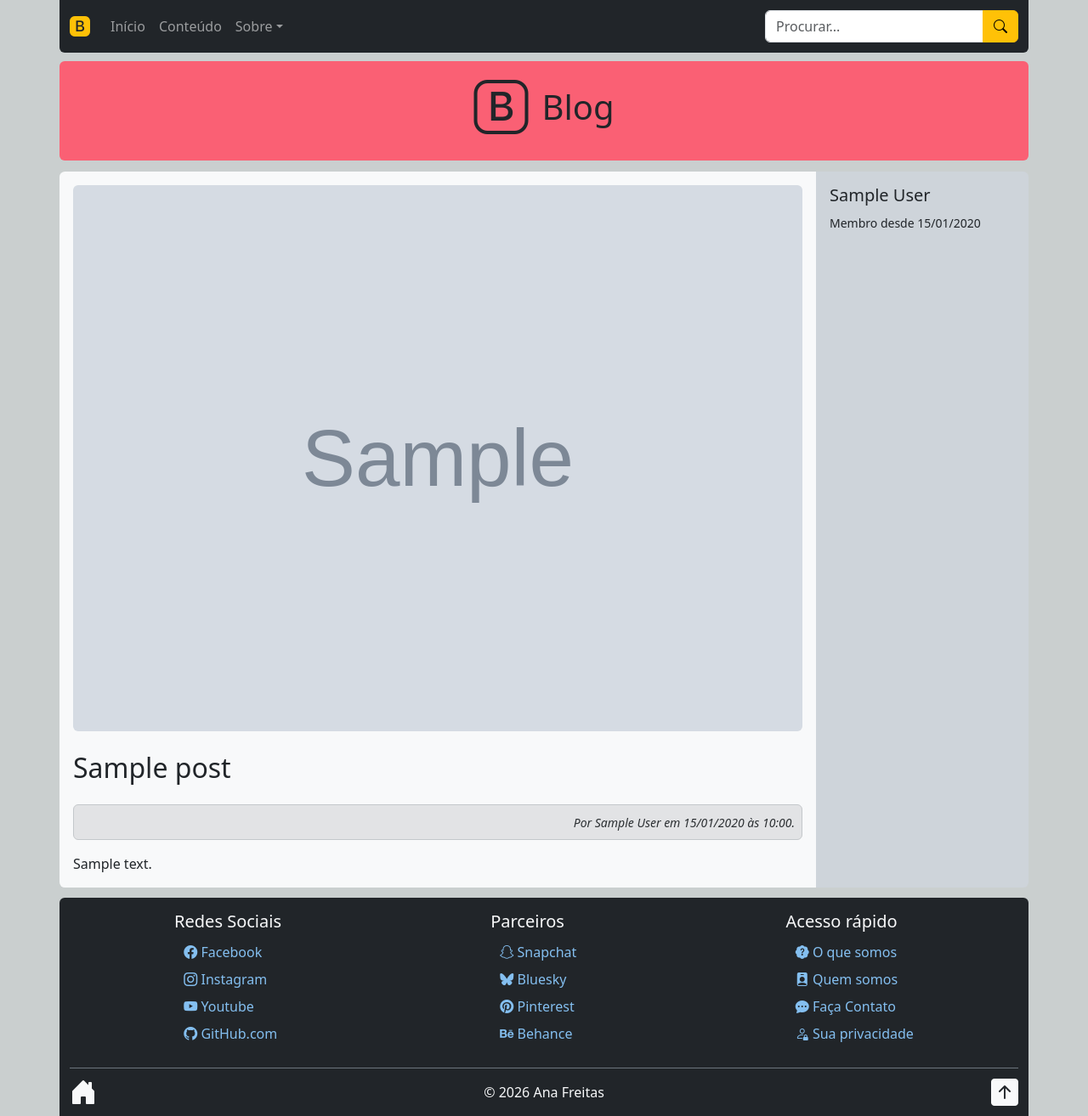
After one commit to Aneleh22/blog, a Django app: page /post/1/ in a window 1280 px wide. The commit adds this page. Shown: the whole page at 85% size. Run offline with Django 5.2, Linux system fonts and the light colour scheme; tables that the repository leaves empty hold one stand-in row (values such as "Sample post"); grey boxes marked "Sample" are stand-in pictures.

Commit message:
css e exibindo os post

```diff
--- /dev/null
+++ b/blog/static/css/style.css
@@ -0,0 +1,19 @@
+a { color: steelblue; text-decoration: none; }
+a:hover { color: rgb(248, 132, 190); }
+
+        body { background-color: rgb(202, 207, 207); }
+        .navbar-brand { font-size: 1.5rem; }
+        body>header { background-color: rgb(250, 96, 116); margin-top: 4.5rem; }
+        body>header i { font-size: 4rem; }
+        body>main { margin-top: .8rem; }
+        body>footer { margin-top: .7rem; }
+        .footer-top a { color: rgb(132, 191, 240); text-decoration: none; margin-left: .7rem; }
+        .footer-top a:hover { color: var(--bs-warning); }
+        .footer-botton a { color: var(--bs-light); }
+        .footer-botton a:hover { color: var(--bs-warning); }
+        .main-article-section { border-radius: .4rem .4rem 0 0; }
+        .main-aside { border-radius: 0 0 .4rem .4rem; }
+        @media screen and (min-width: 768px) {
+            .main-aside { min-width: 250px; max-width: 250px; border-radius: 0 .4rem .4rem 0; }
+            .main-article-section { border-radius: .4rem 0 0 .4rem; }
+        }
--- a/blog/templates/_base.html
+++ b/blog/templates/_base.html
@@ -1,32 +1,17 @@
+{# blog\templates\_base.html #}
+{% load static %} {# ← Carrega os arquivos estáticos no template #}
 <!DOCTYPE html>
 <html lang="pt-BR">
-
 <head>
     <meta charset="UTF-8">
     <meta name="viewport" content="width=device-width, initial-scale=1.0">
     <link href="https://cdn.jsdelivr.net/npm/bootstrap@5.3.8/dist/css/bootstrap.min.css" rel="stylesheet">
     <link rel="stylesheet" href="https://cdn.jsdelivr.net/npm/bootstrap-icons@1.13.2/font/bootstrap-icons.min.css">
+    <link rel="stylesheet" href="{% static 'css/style.css' %}"> {# ← Carrega as folhas de estilo globais #}
+     <link rel="shortcut icon" href="{% static 'img/favicon.png' %}">{# ← Link do `favicon` #}
     <title>Blog</title>
-    <style>
-        body { background-color: rgb(202, 207, 207); }
-        .navbar-brand { font-size: 1.5rem; }
-        body>header { background-color: rgb(250, 96, 116); margin-top: 4.5rem; }
-        body>header i { font-size: 4rem; }
-        body>main { margin-top: .8rem; }
-        body>footer { margin-top: .7rem; }
-        .footer-top a { color: rgb(132, 191, 240); text-decoration: none; margin-left: .7rem; }
-        .footer-top a:hover { color: var(--bs-warning); }
-        .footer-botton a { color: var(--bs-light); }
-        .footer-botton a:hover { color: var(--bs-warning); }
-        .main-article-section { border-radius: .4rem .4rem 0 0; }
-        .main-aside { border-radius: 0 0 .4rem .4rem; }
-        @media screen and (min-width: 768px) {
-            .main-aside { min-width: 250px; max-width: 250px; border-radius: 0 .4rem .4rem 0; }
-            .main-article-section { border-radius: .4rem 0 0 .4rem; }
-        }
-    </style>
+
 </head>
-
 <body data-bs-theme="light" class="px-2 min-vh-100 d-flex flex-column">
     <nav class="container navbar navbar-expand-md navbar-dark text-bg-dark fixed-top mx-auto rounded-bottom">
         <div class="container-fluid">
--- a/blog/templates/contacts.html
+++ b/blog/templates/contacts.html
@@ -1,3 +1,4 @@
+{# blog\templates\contacts.html #}
 {% extends '_base.html' %}
 
 {% block content %}
--- a/blog/templates/home.html
+++ b/blog/templates/home.html
@@ -1,3 +1,4 @@
+{# blog\templates\home.html #}
 {% extends '_base.html' %}
 
 {% block content %}
@@ -23,7 +24,7 @@
                     <p class="card-text flex-grow-1">{{ post.summary }}</p>
                 </div>
                 <div class="card-footer d-grid text-center">
-                    <a href="#{{ post.id }}">Ver post</a>
+                    <a href="{% url 'post_detail' id=post.id %}">Ver post</a> {# gera um link e adiciona o id do post #}
                 </div>
             </div>
 
--- /dev/null
+++ b/blog/templates/post_detail.html
@@ -0,0 +1,29 @@
+{# blog/templates/post_detail.html#}
+{% extends '_base.html' %}
+
+{% block content %}
+<article>
+    {% if post.thumbnail %}
+    <div><img src="{{ post.thumbnail }}" alt="{{ post.title }}" class="w-100 rounded"></div>
+    {% endif %}
+    <h2 class="my-4">{{ post.title }}</h2>
+    <div class="alert alert-secondary p-2 text-end">
+        <small><em>
+                Por {{ post.user.get_full_name|default:post.user.username }}
+                em {{ post.created_at|date:"d/m/Y \à\s H:i" }}.
+            </em></small>
+    </div>
+
+    <div>{{ post.textbody|safe }}</div>
+</article>
+{% endblock %}
+
+{% block aside %}
+
+<aside>
+
+    <h5>{{ post.user.get_full_name|default:post.user.username }}</h5>    {# mostra o nome completo ou nome de usuário do criador do post #}
+    <p><small>Membro desde {{ post.user.date_joined|date:"d/m/Y" }}</small></p>
+</aside>
+
+{% endblock %}
--- a/blog/urls.py
+++ b/blog/urls.py
@@ -1,10 +1,13 @@
+#blog/urls.py
 from django.urls import path
+
 from . import views
 
+
 urlpatterns = [
-    # Rota para página inicial
-    path('', views.home, name='home'),
 
-    # Rota para a página de contatos
-    path('contacts/', views.contacts, name='contacts'),
+    path('', views.home, name='home'),                              # Página inicial
+    path('contacts/', views.contacts, name='contacts'),             # Página de contatos
+    path('post/<int:id>/', views.post_detail, name='post_detail'),  # Página do post completo
+
 ]
--- a/blog/views/__init__.py
+++ b/blog/views/__init__.py
@@ -1,2 +1,3 @@
 from .home import home
 from .contacts import contacts
+from .post_detail import post_detail    # ← Adicione isso...
--- /dev/null
+++ b/blog/views/post_detail.py
@@ -0,0 +1,17 @@
+# blog/views/post_detail.py
+from django.shortcuts import render, get_object_or_404
+from ..models import Post
+
+
+def post_detail(request, id):                #recebe o id da postagem
+    post = get_object_or_404(                #esse o post não exitir aparecerar isso
+        Post.objects.select_related('user'),
+        id=id,
+        is_active=True,
+    )
+
+    return render(
+        request,
+        'post_detail.html',
+        {'post': post}
+    )
```
Also changed, not shown: blog/static/img/favicon.png (added).
